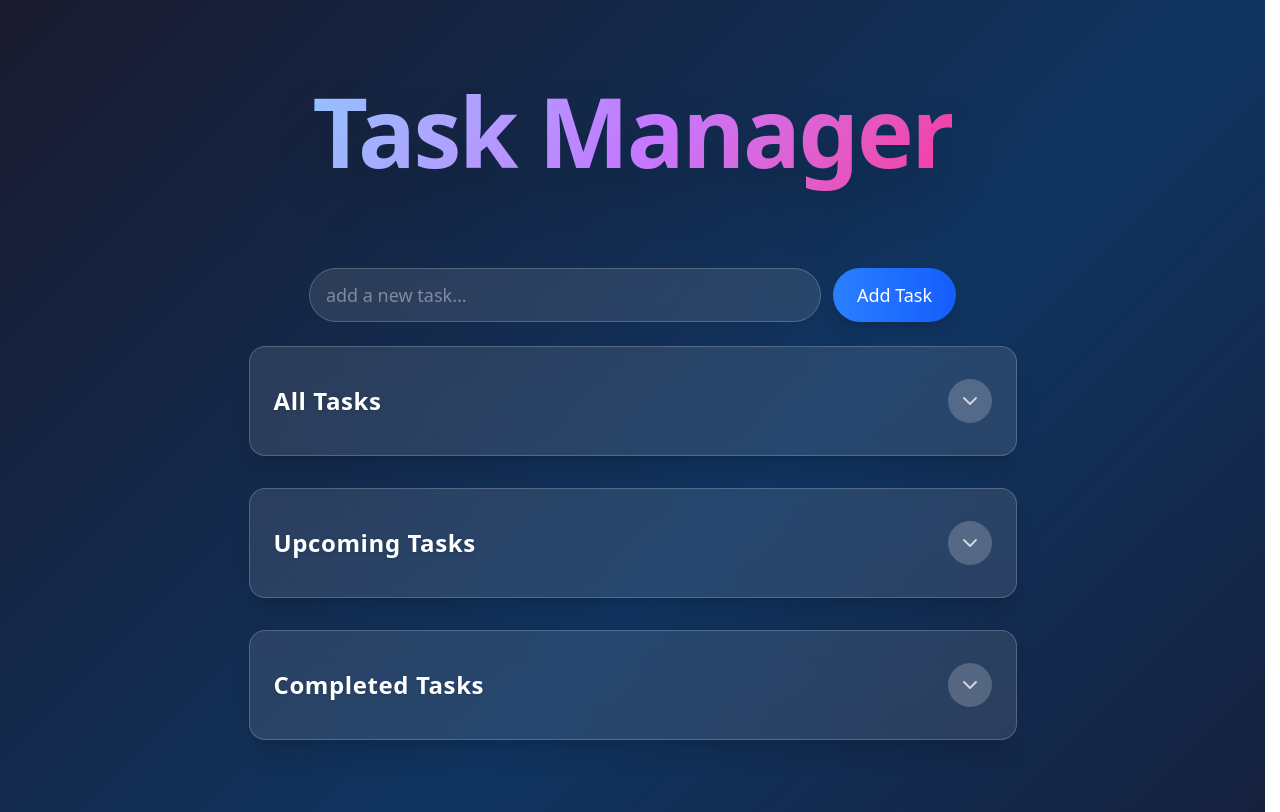
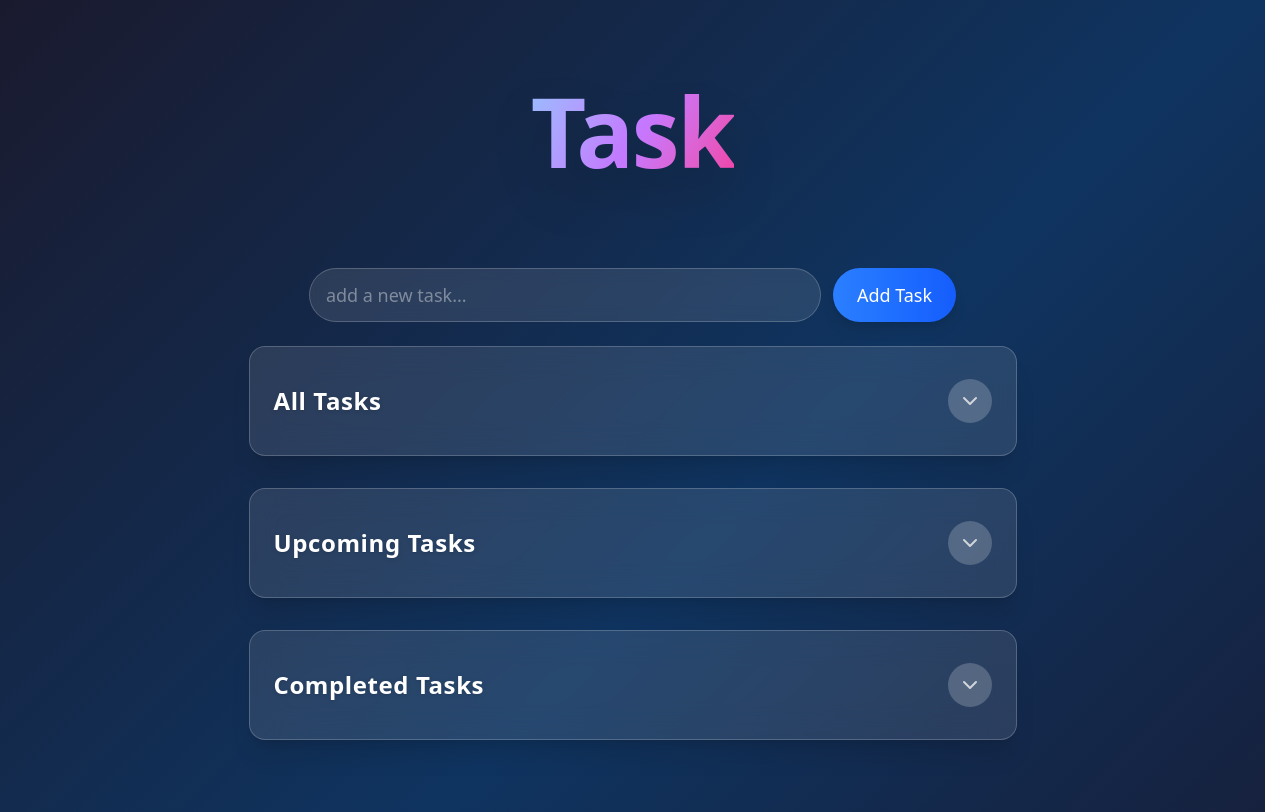
Before and after one commit to rAhul6280/taskManager, a React (Vite) app: page / in a window 1280 px wide. Built offline with nearby package versions, Linux system fonts and the light colour scheme.

Commit message:
Name Changed

```diff
--- a/src/App.tsx
+++ b/src/App.tsx
@@ -67,7 +67,7 @@ function App() {
           <h1
             className={`heading-float text-center text-8xl font-black text-transparent bg-linear-120 from-blue-300 via-purple-400 to-pink-500 bg-clip-text my-14 leading-relaxed drop-shadow-2xl tracking-tight`}
           >
-            Task Manager
+            Task
           </h1>
           <form
             id="taskInput"
```
